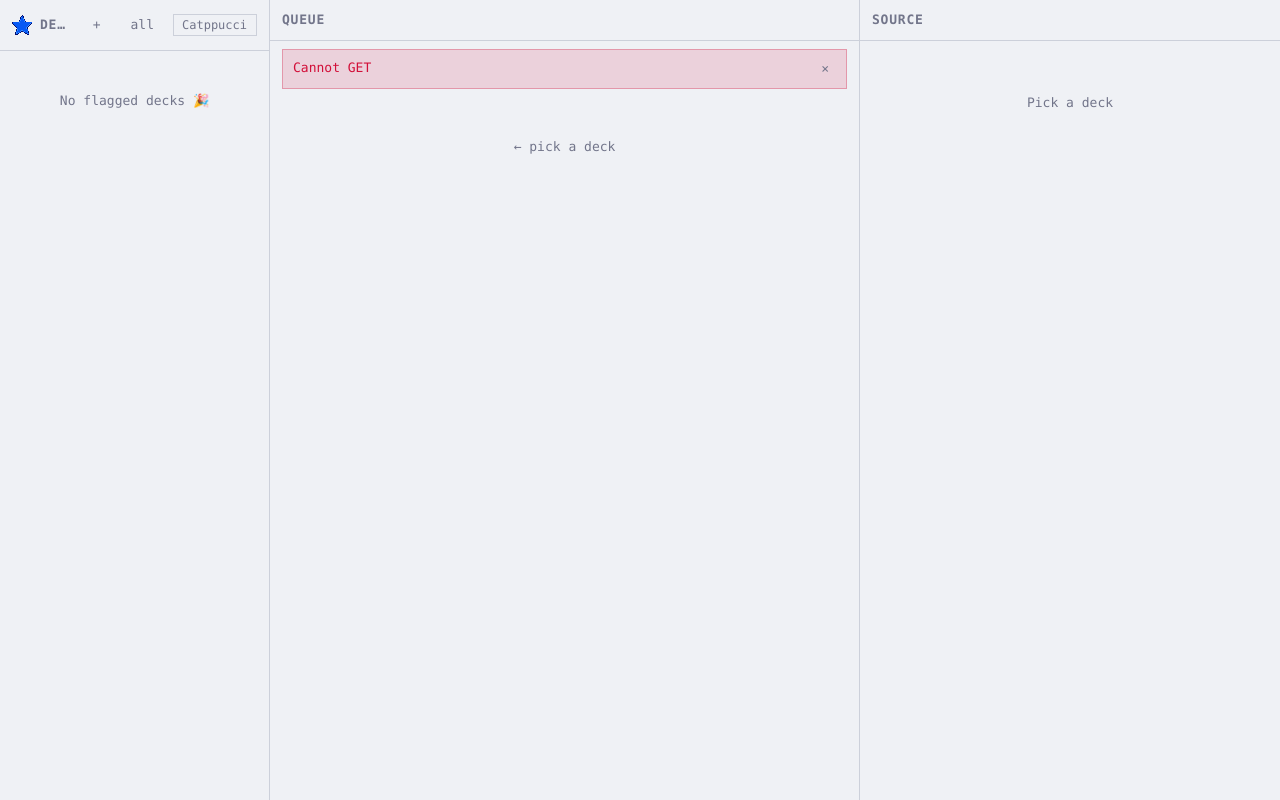
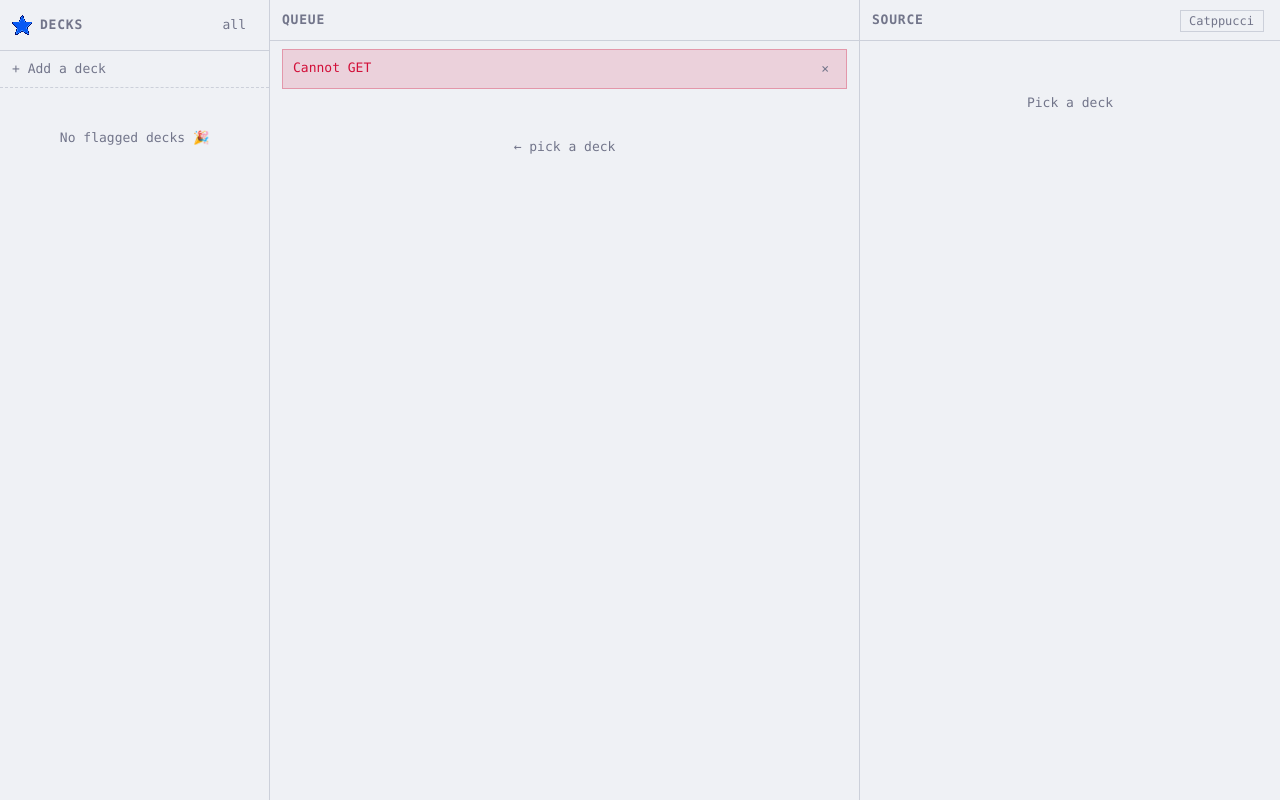
Before and after one commit to Vaillus/anki_assistant, a FastAPI app: page / in a window 1280 px wide. Run offline with FastAPI, Linux system fonts and the light colour scheme; parts of the project's set-up code (start-up, migrations or seed data) failed here and were passed over; some libraries are stand-ins or nearby versions.

Commit message:
refactor(ui): move add-deck to top of list, theme picker to top-right
The + button becomes a full-width "Add a deck" row at the top of the
deck column (below the header). The theme picker moves from the deck
header to a fixed position in the top-right corner of the screen.

Co-Authored-By: Claude Opus 4.6 (1M context) <noreply@anthropic.com>

```diff
--- a/src/anki_assistant/web/static/app.css
+++ b/src/anki_assistant/web/static/app.css
@@ -273,6 +273,20 @@ a { color: var(--accent); }
 .deck.dim { color: var(--dim); }
 .deck .name { flex: 1; overflow: hidden; text-overflow: ellipsis; }
 
+.add-deck {
+  display: block;
+  width: 100%;
+  padding: 8px 12px;
+  border: none;
+  border-bottom: 1px dashed var(--line);
+  background: transparent;
+  color: var(--muted);
+  text-align: left;
+  font-size: 13px;
+  cursor: pointer;
+}
+.add-deck:hover { background: var(--hover); color: var(--ink); }
+
 .new-deck-form { padding: 6px 12px; border-bottom: 1px solid var(--line); }
 .new-deck-form input { width: 100%; }
 .new-deck-error { font-size: 12px; color: var(--danger); margin-top: 2px; }
@@ -442,8 +456,16 @@ button.chip, select.chip {
   cursor: pointer;
 }
 select.chip { appearance: none; -webkit-appearance: none; }
-/* the theme picker shares the head with the deck filter, so it stays narrow */
-select.chip.theme { border-style: solid; border-color: var(--line); color: var(--muted); max-width: 84px; }
+select.chip.theme {
+  position: fixed;
+  top: 10px;
+  right: 16px;
+  z-index: 10;
+  border-style: solid;
+  border-color: var(--line);
+  color: var(--muted);
+  max-width: 84px;
+}
 select.chip.theme:hover { border-color: var(--line-strong); color: var(--ink); }
 .proposal input.src-name { width: 100%; font-family: var(--mono); font-size: 12px; margin: 4px 0; }
 .proposal .diff .excerpt { margin: 0; }
--- a/src/anki_assistant/web/static/render.js
+++ b/src/anki_assistant/web/static/render.js
@@ -10,7 +10,8 @@ function draw() {
   if (!root) return;
   const scroll = captureScroll(root);
   root.innerHTML =
-    '<div class="app">' + deckColumn() + queueColumn() + rightColumn() + "</div>" + wsOverlay();
+    '<div class="app">' + deckColumn() + queueColumn() + rightColumn() + "</div>" +
+    themePicker() + wsOverlay();
   restoreScroll(root, scroll);
   if (S.refocus) {
     const el = root.querySelector('[data-focus="' + S.refocus + '"]');
@@ -54,12 +55,11 @@ function deckColumn() {
     '<div class="col-head">' +
     '<img class="logo" src="/static/star.svg" alt="" width="20" height="20">' +
     "<h2>Decks</h2><span class=\"grow\"></span>" +
-    '<button class="ghost" data-act="new-deck" title="Nouveau paquet">+</button>' +
     '<button class="ghost" data-act="alldecks">' +
     (S.showAllDecks ? "flagged only" : "all") +
     "</button>" +
-    themePicker() +
     "</div>" +
+    '<button class="add-deck" data-act="new-deck">+ Add a deck</button>' +
     newDeckInput() +
     rows +
     "</div>"
```
Also changed, not shown: specs/review.md (+1 -1 lines), specs/theme.md (+1 -1 lines).
